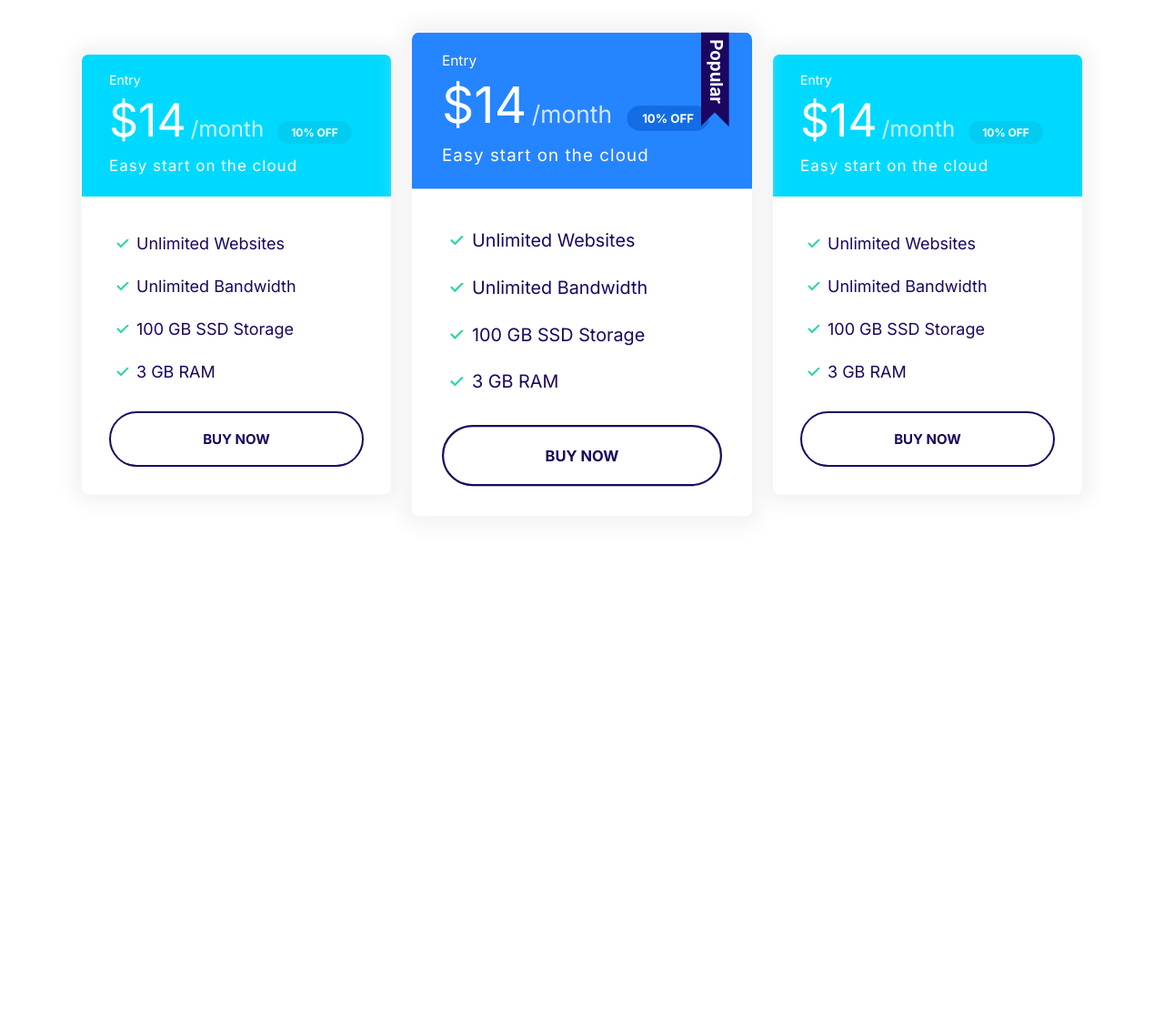
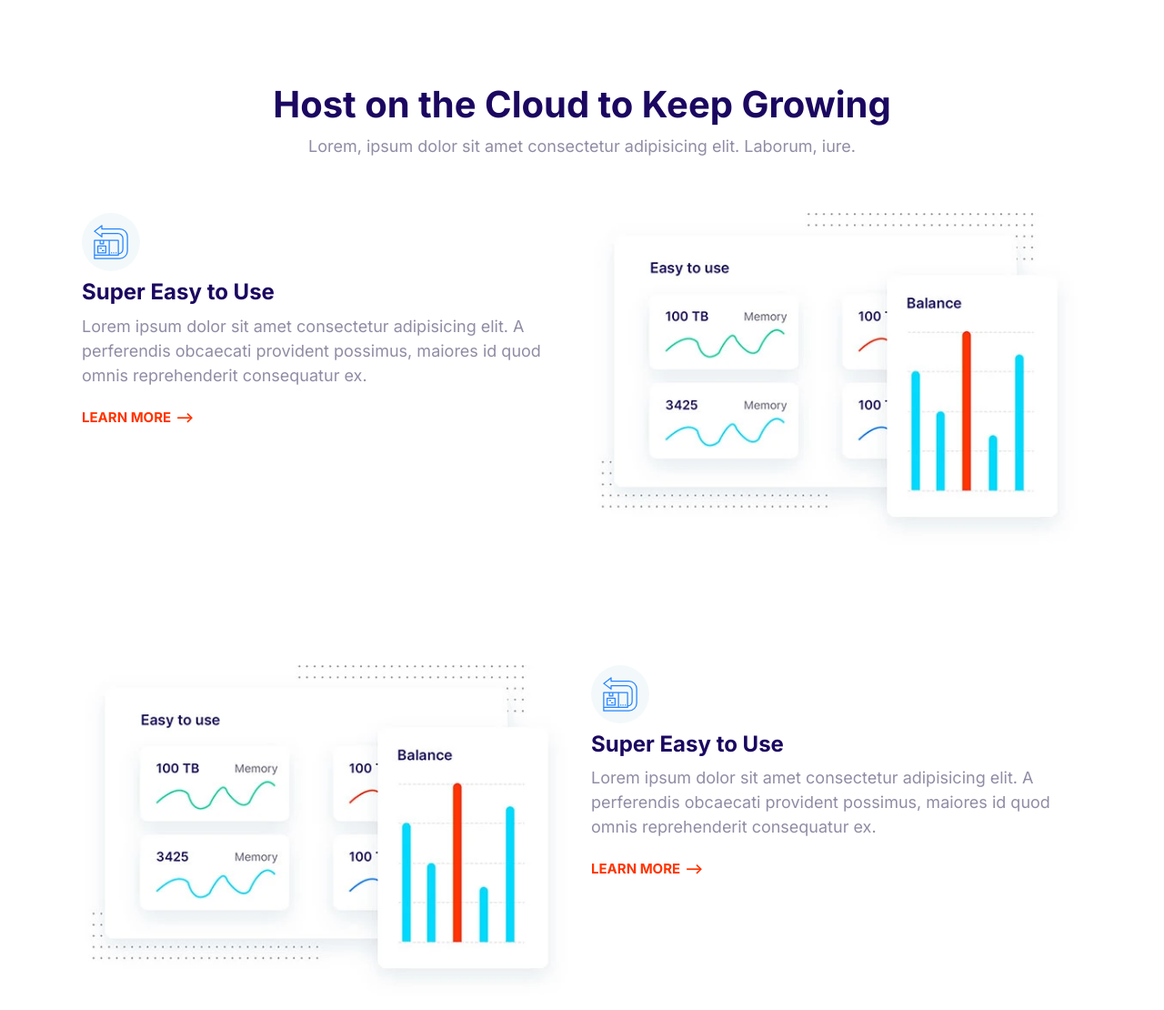
Before and after one commit to aussio/justify, a plain HTML site: page index.html in a window 1280 px wide. Shown: the top 1110 px of the page at 91% size. Before the commit the page ends 800 px from the top, so only its background shows below. Drawn offline with Linux system fonts and the light colour scheme.

Commit message:
Creates features block

```diff
--- a/css/styles.css
+++ b/css/styles.css
@@ -761,3 +761,27 @@ a {
   max-width: 500px;
   margin: 0 auto;
 }
+
+/* Features */
+.feature {
+  gap: 4rem 2rem;
+  margin: 12rem 0;
+}
+
+.feature:first-of-type {
+  margin-top: 6rem;
+}
+
+.feature__heading {
+  margin: 1rem 0;
+}
+
+.feature__image {
+  width: 100%;
+}
+
+@media screen and (min-width: 768px) {
+  .feature:nth-of-type(even) .feature__content {
+    order: 2;
+  }
+}
--- a/index.html
+++ b/index.html
@@ -16,69 +16,95 @@
     <link rel="stylesheet" href="css/styles.css" />
   </head>
   <body>
-    <section class="block container block-plans">
-      <div class="grid grid--1x3">
-        <div class="plan">
-          <div class="card card--secondary">
-            <header class="card__header">
-              <h3 class="plan__name">Entry</h3>
-              <span class="plan__price">$14</span>
-              <span class="plan__billing-cycle">/month</span>
-              <span class="badge badge--secondary badge--small">10% OFF</span>
-              <span class="plan__description">Easy start on the cloud</span>
-            </header>
-            <div class="card__body">
-              <ul class="list list--tick">
-                <li class="list__item">Unlimited Websites</li>
-                <li class="list__item">Unlimited Bandwidth</li>
-                <li class="list__item">100 GB SSD Storage</li>
-                <li class="list__item">3 GB RAM</li>
-              </ul>
-              <button class="btn btn--outline btn--block">Buy Now</button>
-            </div>
-          </div>
+    <section class="block container">
+      <header class="block__header">
+        <h2>Host on the Cloud to Keep Growing</h2>
+        <p>
+          Lorem, ipsum dolor sit amet consectetur adipisicing elit. Laborum,
+          iure.
+        </p>
+      </header>
+      <article class="grid grid--1x2 feature">
+        <div class="feature__content">
+          <span class="icon-container">
+            <svg class="icon icon--primary">
+              <use xlink:href="images/sprite.svg#easy"></use>
+            </svg>
+          </span>
+          <h3 class="feature__heading">Super Easy to Use</h3>
+          <p>
+            Lorem ipsum dolor sit amet consectetur adipisicing elit. A
+            perferendis obcaecati provident possimus, maiores id quod omnis
+            reprehenderit consequatur ex.
+          </p>
+          <a href="#" class="link-arrow">Learn More</a>
         </div>
-        <div class="plan plan--popular">
-          <div class="card card--primary">
-            <header class="card__header">
-              <h3 class="plan__name">Entry</h3>
-              <span class="plan__price">$14</span>
-              <span class="plan__billing-cycle">/month</span>
-              <span class="badge badge--primary badge--small">10% OFF</span>
-              <span class="plan__description">Easy start on the cloud</span>
-            </header>
-            <div class="card__body">
-              <ul class="list list--tick">
-                <li class="list__item">Unlimited Websites</li>
-                <li class="list__item">Unlimited Bandwidth</li>
-                <li class="list__item">100 GB SSD Storage</li>
-                <li class="list__item">3 GB RAM</li>
-              </ul>
-              <button class="btn btn--outline btn--block">Buy Now</button>
-            </div>
-          </div>
+        <picture>
+          <source
+            type="image/webp"
+            srcset="images/easy.webp 1x, images/easy@2x.webp 2x"
+          />
+          <source
+            type="image/jpg"
+            srcset="images/easy.jpg 1x, images/easy@2x.jpg 2x"
+          />
+          <img class="feature__image" src="images/easy@2x.jpg" alt="" />
+        </picture>
+      </article>
+      <article class="grid grid--1x2 feature">
+        <div class="feature__content">
+          <span class="icon-container">
+            <svg class="icon icon--primary">
+              <use xlink:href="images/sprite.svg#easy"></use>
+            </svg>
+          </span>
+          <h3 class="feature__heading">Super Easy to Use</h3>
+          <p>
+            Lorem ipsum dolor sit amet consectetur adipisicing elit. A
+            perferendis obcaecati provident possimus, maiores id quod omnis
+            reprehenderit consequatur ex.
+          </p>
+          <a href="#" class="link-arrow">Learn More</a>
         </div>
-        <div class="plan">
-          <div class="card card--secondary">
-            <header class="card__header">
-              <h3 class="plan__name">Entry</h3>
-              <span class="plan__price">$14</span>
-              <span class="plan__billing-cycle">/month</span>
-              <span class="badge badge--secondary badge--small">10% OFF</span>
-              <span class="plan__description">Easy start on the cloud</span>
-            </header>
-            <div class="card__body">
-              <ul class="list list--tick">
-                <li class="list__item">Unlimited Websites</li>
-                <li class="list__item">Unlimited Bandwidth</li>
-                <li class="list__item">100 GB SSD Storage</li>
-                <li class="list__item">3 GB RAM</li>
-              </ul>
-              <button class="btn btn--outline btn--block">Buy Now</button>
-            </div>
-          </div>
+        <picture>
+          <source
+            type="image/webp"
+            srcset="images/easy.webp 1x, images/easy@2x.webp 2x"
+          />
+          <source
+            type="image/jpg"
+            srcset="images/easy.jpg 1x, images/easy@2x.jpg 2x"
+          />
+          <img class="feature__image" src="images/easy@2x.jpg" alt="" />
+        </picture>
+      </article>
+      <article class="grid grid--1x2 feature">
+        <div class="feature__content">
+          <span class="icon-container">
+            <svg class="icon icon--primary">
+              <use xlink:href="images/sprite.svg#easy"></use>
+            </svg>
+          </span>
+          <h3 class="feature__heading">Super Easy to Use</h3>
+          <p>
+            Lorem ipsum dolor sit amet consectetur adipisicing elit. A
+            perferendis obcaecati provident possimus, maiores id quod omnis
+            reprehenderit consequatur ex.
+          </p>
+          <a href="#" class="link-arrow">Learn More</a>
         </div>
-      </div>
+        <picture>
+          <source
+            type="image/webp"
+            srcset="images/easy.webp 1x, images/easy@2x.webp 2x"
+          />
+          <source
+            type="image/jpg"
+            srcset="images/easy.jpg 1x, images/easy@2x.jpg 2x"
+          />
+          <img class="feature__image" src="images/easy@2x.jpg" alt="" />
+        </picture>
+      </article>
     </section>
     <script src="js/main.js"></script>
   </body>
```
Also changed, not shown: components/features-block.html (added, +90 -0 lines), images/easy.jpg (added), images/easy.webp (added), images/easy@2x.jpg (added), images/easy@2x.webp (added).
